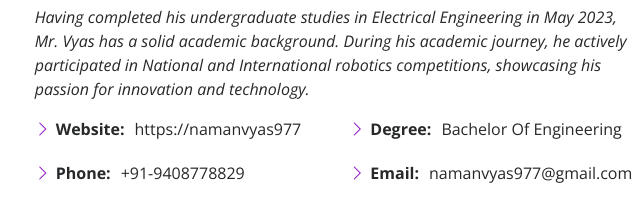
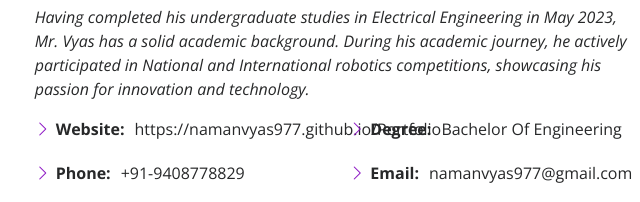
Before and after one commit to namanvyas977/Portfolio, a plain HTML site: page index.html in a window 1280 px wide. Shown: the part 1090-1292 px from the top of the page, 610-1250 px from the left. Drawn offline with nearby package versions, Linux system fonts and the light colour scheme.

Commit message:
Update index.html

```diff
--- a/index.html
+++ b/index.html
@@ -102,7 +102,7 @@
               <div class="col-lg-6">
                 <ul>
                   <!-- <li><i class="bi bi-chevron-right"></i> <strong>Birthday:</strong> <span>1 May 1995</span></li> -->
-                  <li><i class="bi bi-chevron-right"></i> <strong>Website:</strong> <span>https://namanvyas977</span></li>
+                  <li><i class="bi bi-chevron-right"></i> <strong>Website:</strong> <span>https://namanvyas977.github.io/Portfolio</span></li>
                   <li><i class="bi bi-chevron-right"></i> <strong>Phone:</strong> <span>+91-9408778829</span></li>
                   <li><i class="bi bi-chevron-right"></i> <strong>City:</strong> <span>   Ahmedabad, INDIA</span></li>
                 </ul>
```
